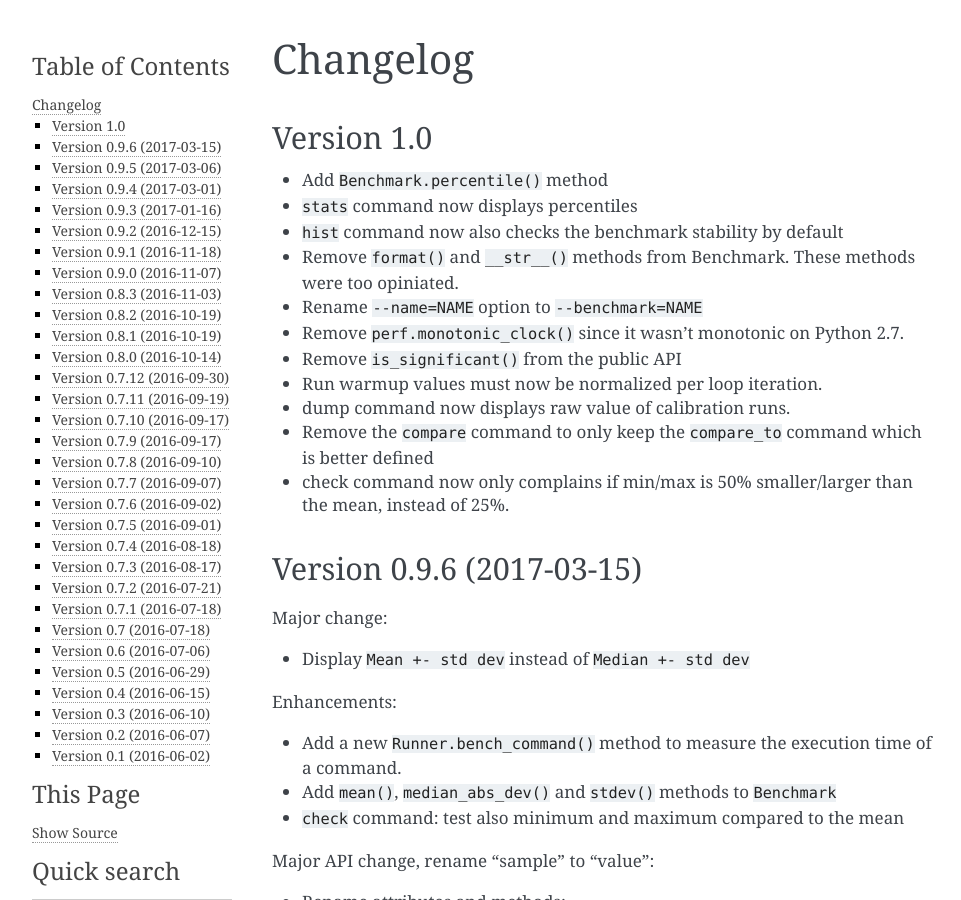
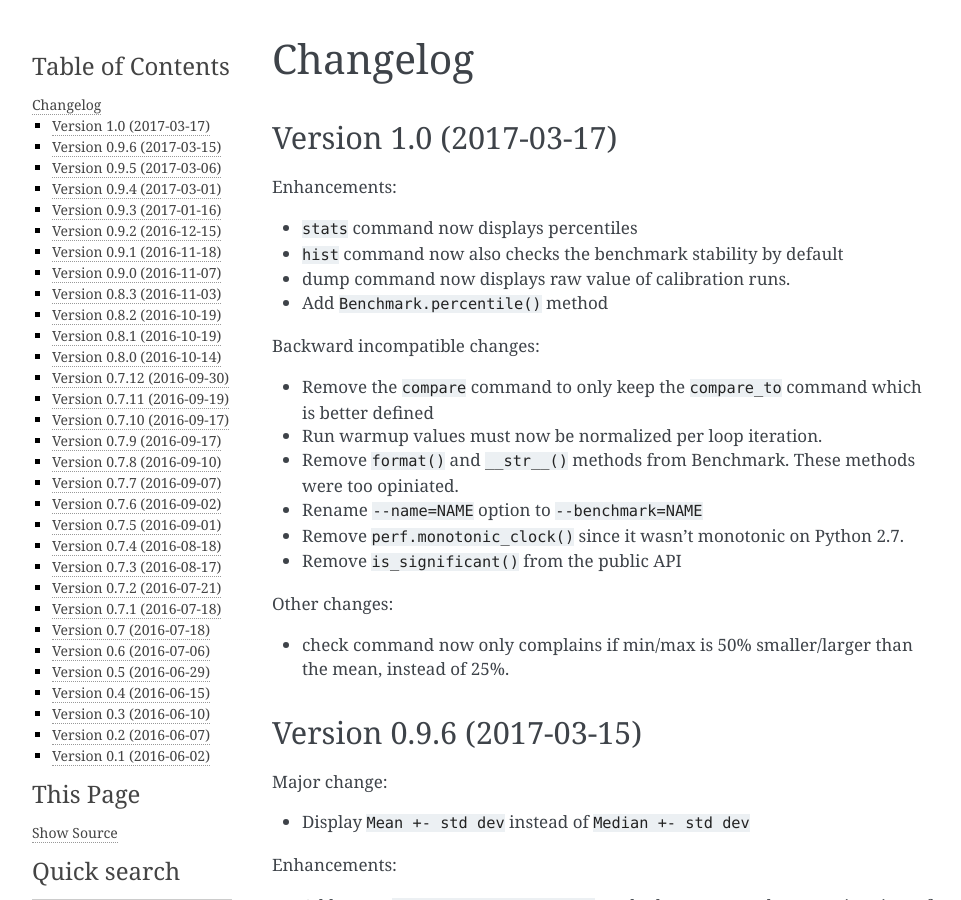
Before and after one commit to psf/pyperf, a Sphinx documentation site: the page built from doc/changelog.rst, in a window 1280 px wide and 900 px high. Shown: the whole window, without its empty margins (148-1109 px from the left). Built offline with Sphinx 7.4.7, drawn with Linux system fonts in a browser that asks for light colours.

Commit message:
prepare release 1.0

```diff
--- a/doc/changelog.rst
+++ b/doc/changelog.rst
@@ -1,21 +1,29 @@
 Changelog
 =========
 
-Version 1.0
------------
+Version 1.0 (2017-03-17)
+------------------------
 
-* Add ``Benchmark.percentile()`` method
+Enhancements:
+
 * ``stats`` command now displays percentiles
 * ``hist`` command now also checks the benchmark stability by default
+* dump command now displays raw value of calibration runs.
+* Add ``Benchmark.percentile()`` method
+
+Backward incompatible changes:
+
+* Remove the ``compare`` command to only keep the ``compare_to`` command
+  which is better defined
+* Run warmup values must now be normalized per loop iteration.
 * Remove ``format()`` and ``__str__()`` methods from Benchmark. These methods
   were too opiniated.
 * Rename ``--name=NAME`` option to ``--benchmark=NAME``
 * Remove ``perf.monotonic_clock()`` since it wasn't monotonic on Python 2.7.
 * Remove ``is_significant()`` from the public API
-* Run warmup values must now be normalized per loop iteration.
-* dump command now displays raw value of calibration runs.
-* Remove the ``compare`` command to only keep the ``compare_to`` command
-  which is better defined
+
+Other changes:
+
 * check command now only complains if min/max is 50% smaller/larger than
   the mean, instead of 25%.
 
```
